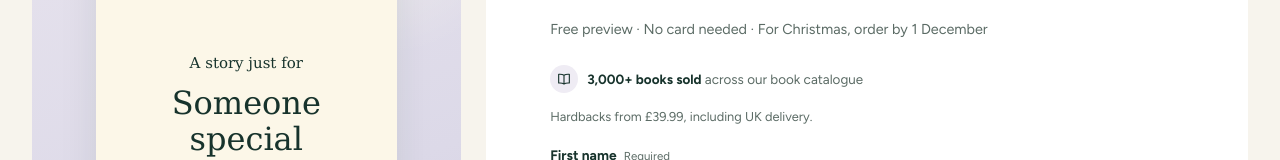
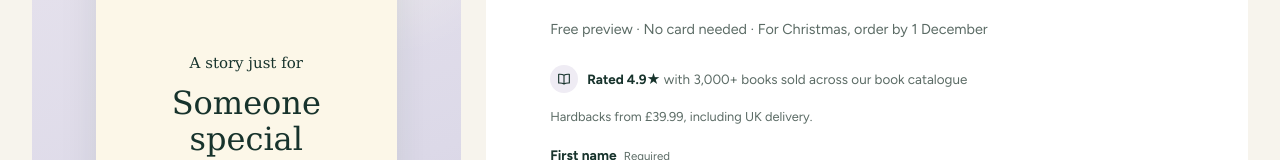
Before and after one commit to 01cravel/craven-and-quill, a website: page dist/client/create.html in a window 1280 px wide. Shown: the part 264-424 px from the top of the page. Drawn offline with Linux system fonts and the light colour scheme; no server answers.

Commit message:
Trust line: add the 4.9 star rating
Luke confirmed it is the Amazon average across the book catalogue. "On Amazon"
is left off at his request so storybook buyers are not confused; the line keeps
"across our book catalogue" so both figures stay accurate.

Co-Authored-By: Claude Opus 5.5 <noreply@anthropic.com>

```diff
--- a/dist/client/create.html
+++ b/dist/client/create.html
@@ -49,7 +49,7 @@
         <section class="step active" data-step="1" aria-labelledby="step-1-title">
           <p class="eyebrow">Start with the star</p>
           <h1 id="step-1-title">What’s their first name?</h1>
-          <p class="intro">Let’s make them the hero.</p><p class="quick-reassurance">Free preview · No card needed · For Christmas, order by 1 December</p><p class="trust-line"><svg viewBox="0 0 24 24" aria-hidden="true"><path d="M12 6.5C10.2 5.2 7.6 4.7 4 5v13c3.6-.3 6.2.2 8 1.5 1.8-1.3 4.4-1.8 8-1.5V5c-3.6-.3-6.2.2-8 1.5zM12 6.5v13"/></svg><span><b>3,000+ books sold</b> across our book catalogue</span></p><p class="privacy-line">Hardbacks from £39.99, including UK delivery.</p>
+          <p class="intro">Let’s make them the hero.</p><p class="quick-reassurance">Free preview · No card needed · For Christmas, order by 1 December</p><p class="trust-line"><svg viewBox="0 0 24 24" aria-hidden="true"><path d="M12 6.5C10.2 5.2 7.6 4.7 4 5v13c3.6-.3 6.2.2 8 1.5 1.8-1.3 4.4-1.8 8-1.5V5c-3.6-.3-6.2.2-8 1.5zM12 6.5v13"/></svg><span><b>Rated 4.9★</b> with 3,000+ books sold across our book catalogue</span></p><p class="privacy-line">Hardbacks from £39.99, including UK delivery.</p>
           <label for="names">First name <span>Required</span></label>
           <input id="names" enterkeyhint="next" name="names" maxlength="40" autocomplete="off" placeholder="For example, Leo" required>
 
@@ -76,7 +76,7 @@
           <p class="eyebrow">Create their character</p>
           <h1 id="step-2-title">Add a clear photo.</h1>
           <p class="intro">One clear face photo is enough. Extra angles can help us capture their likeness.</p>
-          <p class="trust-line"><svg viewBox="0 0 24 24" aria-hidden="true"><path d="M12 6.5C10.2 5.2 7.6 4.7 4 5v13c3.6-.3 6.2.2 8 1.5 1.8-1.3 4.4-1.8 8-1.5V5c-3.6-.3-6.2.2-8 1.5zM12 6.5v13"/></svg><span><b>3,000+ books sold</b> across our book catalogue</span></p>
+          <p class="trust-line"><svg viewBox="0 0 24 24" aria-hidden="true"><path d="M12 6.5C10.2 5.2 7.6 4.7 4 5v13c3.6-.3 6.2.2 8 1.5 1.8-1.3 4.4-1.8 8-1.5V5c-3.6-.3-6.2.2-8 1.5zM12 6.5v13"/></svg><span><b>Rated 4.9★</b> with 3,000+ books sold across our book catalogue</span></p>
 
           <div id="second-person" hidden>
             <label for="second-name">Second first name <span>Required</span></label>
@@ -185,7 +185,7 @@
                 <figure class="preview-art" id="preview-art"><img id="preview-image" src="assets/storybook.webp" width="900" height="1125" alt="Sample personalised story illustration format"><img id="preview-image-second" width="900" height="1125" alt="" hidden><span>Free preview</span></figure>
                 <article class="preview-copy"><p class="chapter" id="preview-chapter">The adventure begins</p><p id="story-copy"></p></article>
               </div>
-              <p class="preview-explainer">After you order, we illustrate <strong id="illustration-count">10 story illustrations and a cover</strong> with this character. You approve the finished book before printing.</p><p class="trust-line"><svg viewBox="0 0 24 24" aria-hidden="true"><path d="M12 6.5C10.2 5.2 7.6 4.7 4 5v13c3.6-.3 6.2.2 8 1.5 1.8-1.3 4.4-1.8 8-1.5V5c-3.6-.3-6.2.2-8 1.5zM12 6.5v13"/></svg><span><b>3,000+ books sold</b> across our book catalogue</span></p><div id="locked-dots" hidden></div>
+              <p class="preview-explainer">After you order, we illustrate <strong id="illustration-count">10 story illustrations and a cover</strong> with this character. You approve the finished book before printing.</p><p class="trust-line"><svg viewBox="0 0 24 24" aria-hidden="true"><path d="M12 6.5C10.2 5.2 7.6 4.7 4 5v13c3.6-.3 6.2.2 8 1.5 1.8-1.3 4.4-1.8 8-1.5V5c-3.6-.3-6.2.2-8 1.5zM12 6.5v13"/></svg><span><b>Rated 4.9★</b> with 3,000+ books sold across our book catalogue</span></p><div id="locked-dots" hidden></div>
             </section>
 <div class="error" id="step-5-error" role="alert"></div>
             <div class="step-actions"><button class="back" type="button" data-back="10">Back</button><button class="next" id="choose-book" type="button" data-next="4" disabled>Next <span>→</span></button></div>
@@ -195,7 +195,7 @@
         <section class="step checkout-step" data-step="6" aria-labelledby="step-6-title" hidden>
           <h1 id="step-6-title">Choose their book.</h1>
           <p class="intro">Tap a size to continue. Both include UK delivery. Your full proof is ready within 7 calendar days of payment.</p>
-          <p class="trust-line"><svg viewBox="0 0 24 24" aria-hidden="true"><path d="M12 6.5C10.2 5.2 7.6 4.7 4 5v13c3.6-.3 6.2.2 8 1.5 1.8-1.3 4.4-1.8 8-1.5V5c-3.6-.3-6.2.2-8 1.5zM12 6.5v13"/></svg><span><b>3,000+ books sold</b> across our book catalogue</span></p>
+          <p class="trust-line"><svg viewBox="0 0 24 24" aria-hidden="true"><path d="M12 6.5C10.2 5.2 7.6 4.7 4 5v13c3.6-.3 6.2.2 8 1.5 1.8-1.3 4.4-1.8 8-1.5V5c-3.6-.3-6.2.2-8 1.5zM12 6.5v13"/></svg><span><b>Rated 4.9★</b> with 3,000+ books sold across our book catalogue</span></p>
 
           <fieldset>
             <legend class="visually-hidden">Book format</legend>
@@ -250,7 +250,7 @@
             <label class="launch-consent"><input id="purchase-intent" type="checkbox"><span id="purchase-intent-label">I’ve checked their name and story. I’ll approve the finished proof before printing.</span></label>
             <div class="error" id="step-7-error" role="alert"></div>
             <button class="next checkout-button" id="join-launch" type="button">Next</button>
-            <p class="trust-line"><svg viewBox="0 0 24 24" aria-hidden="true"><path d="M12 6.5C10.2 5.2 7.6 4.7 4 5v13c3.6-.3 6.2.2 8 1.5 1.8-1.3 4.4-1.8 8-1.5V5c-3.6-.3-6.2.2-8 1.5zM12 6.5v13"/></svg><span><b>3,000+ books sold</b> across our book catalogue</span></p>
+            <p class="trust-line"><svg viewBox="0 0 24 24" aria-hidden="true"><path d="M12 6.5C10.2 5.2 7.6 4.7 4 5v13c3.6-.3 6.2.2 8 1.5 1.8-1.3 4.4-1.8 8-1.5V5c-3.6-.3-6.2.2-8 1.5zM12 6.5v13"/></svg><span><b>Rated 4.9★</b> with 3,000+ books sold across our book catalogue</span></p>
             <div class="review-links"><button class="shuffle" type="button" id="open-examples" aria-haspopup="dialog">See example books</button><button class="shuffle" type="button" id="show-offer-code" aria-controls="offer-code-field" aria-expanded="false">Have a code?</button><button class="back" type="button" data-back="11">Back</button></div>
             <div class="review-details">
               <p class="intro" id="order-availability">Payments are not open yet. Save your book and delivery details now, with no charge or commitment.</p>
--- a/dist/client/styles.css
+++ b/dist/client/styles.css
@@ -258,4 +258,4 @@ footer small{flex-basis:100%;font-size:.84rem}
 .trust-line svg{flex:none;width:28px;height:28px;padding:6px;border-radius:50%;background:#efecf4;fill:none;stroke:#17332c;stroke-width:1.7;stroke-linejoin:round}
 .trust-line b{font-weight:700;color:#17332c}
 .hero-copy>.trust-line{margin:22px 0 0}
-@media (max-width:640px){.hero-copy>.trust-line{justify-content:center;margin:14px 0 0}}
+@media (max-width:640px){.hero-copy>.trust-line{max-width:330px;margin:14px 0 0;text-align:left}}
```
Also changed, not shown: dist/client/index.html (+2 -2 lines).
